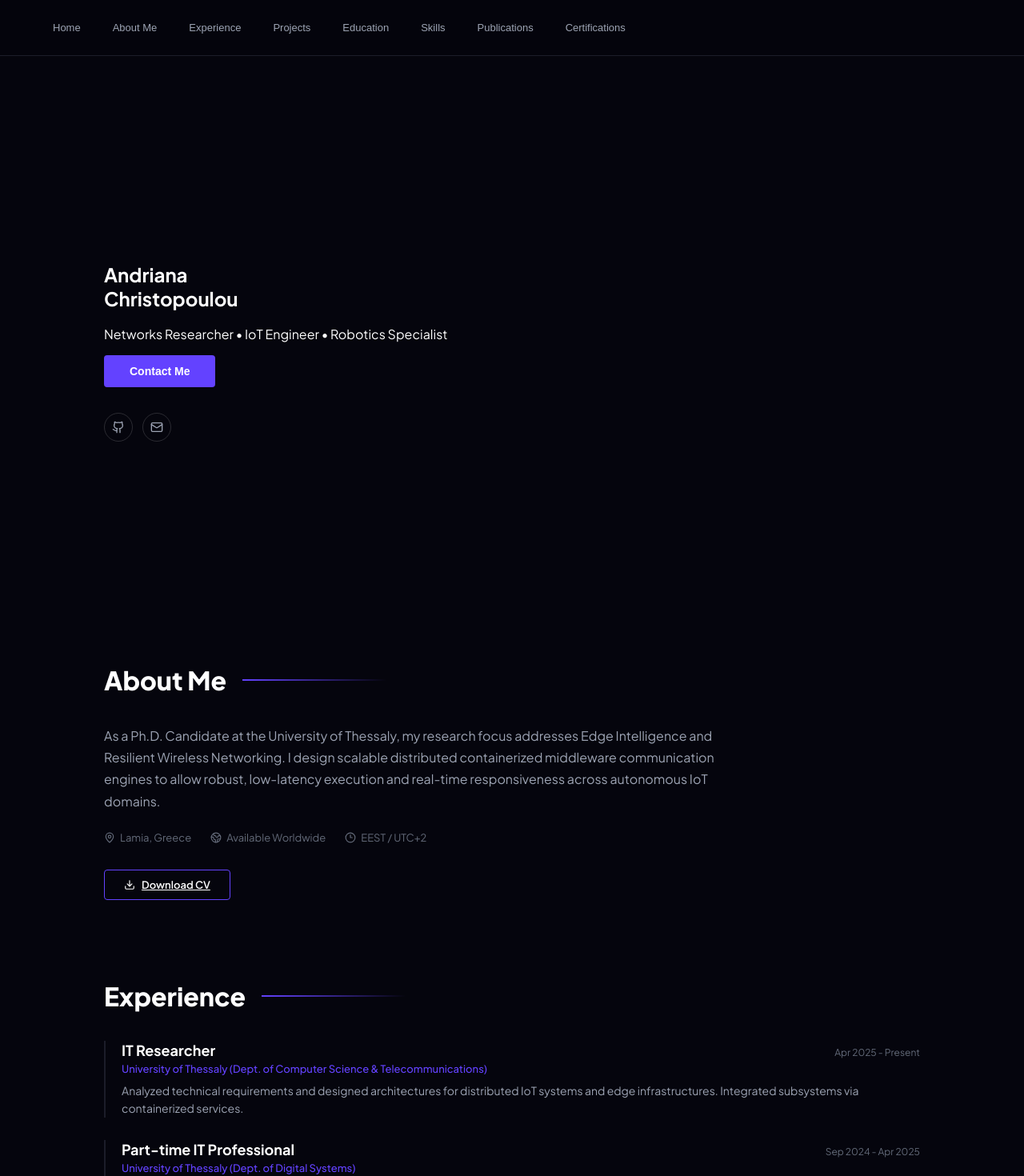
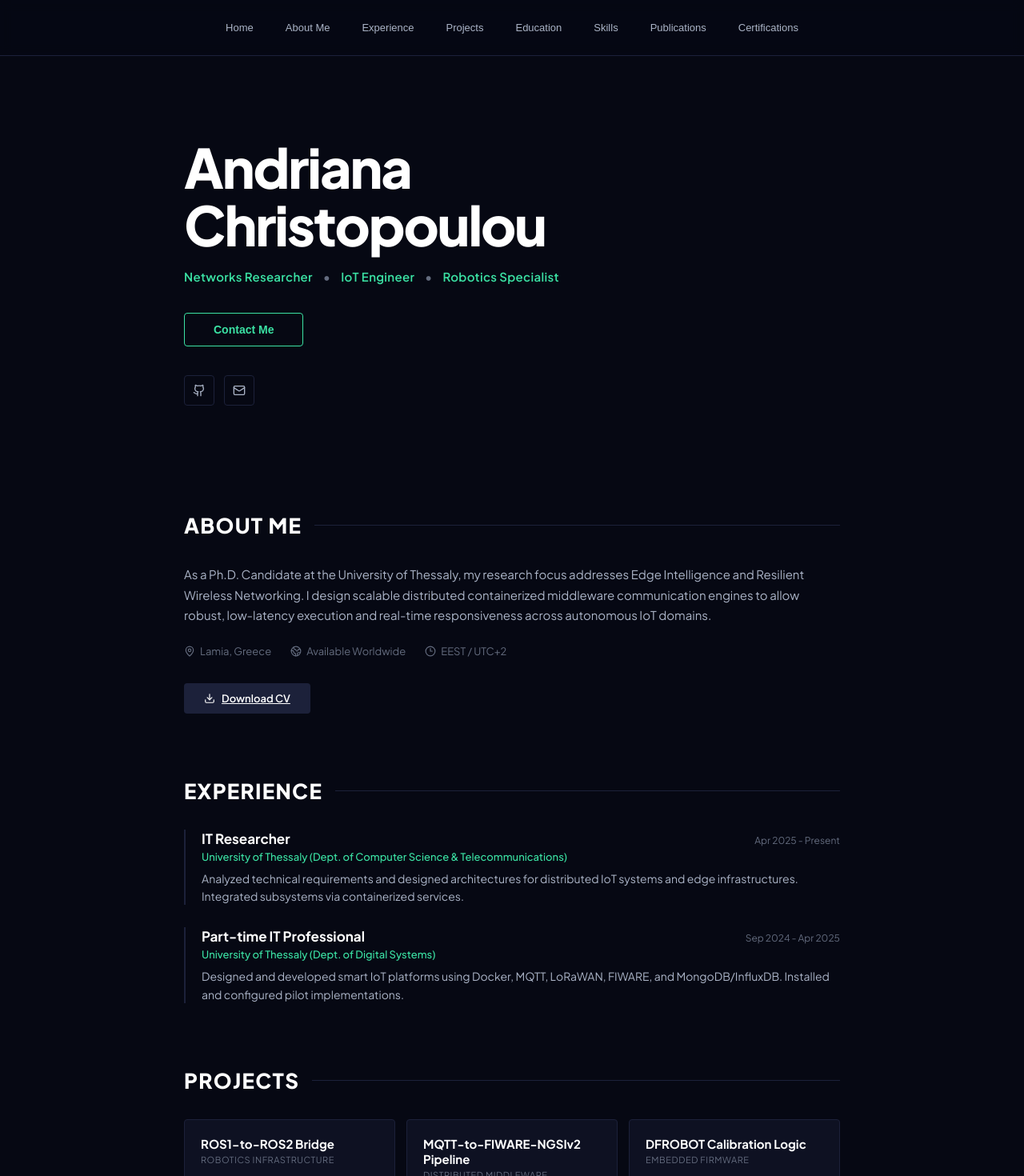
Before and after one commit to losandriana/bio, a React (Vite) app: page / in a window 1280 px wide. Shown: the top 1470 px of the page at 80% size. Built offline with nearby package versions, Linux system fonts and the light colour scheme.

Commit message:
Update styles.css

```diff
--- a/src/styles.css
+++ b/src/styles.css
@@ -1,14 +1,14 @@
 @import url("https://fonts.googleapis.com/css2?family=Plus+Jakarta+Sans:wght@400;500;600;700;800&display=swap");
 
 :root {
-  --bg-deep: #05050d;          /* Perfect, rich charcoal midnight background */
-  --bg-surface: #0e0e18;
+  --bg-deep: #060813;
+  --bg-surface: #0e1122;
   --text-primary: #ffffff;
-  --text-muted: #9da4b4;
-  --text-dim: #646b7a;
-  --brand-purple: #6342ff;     /* Vivid neon indigo tone matching the template image */
-  --brand-purple-hover: #5031df;
-  --border-line: #1c1d29;
+  --text-muted: #abb4c7;
+  --text-dim: #646c7f;
+  --brand-green: #3be2a4;
+  --brand-green-hover: #2ec58d;
+  --border-line: #1c213a;
   --font-stack: "Plus Jakarta Sans", sans-serif;
 }
 
@@ -26,35 +26,22 @@ html, body {
   -webkit-font-smoothing: antialiased;
 }
 
-/* Header Top Menu Navigation Bar */
+/* Header Navbar - Centered and Clean */
 .top-navbar {
   position: fixed;
   top: 0;
   left: 0;
   right: 0;
   height: 70px;
-  background-color: rgba(5, 5, 13, 0.9);
-  backdrop-filter: blur(12px);
-  -webkit-backdrop-filter: blur(12px);
+  background-color: rgba(6, 8, 19, 0.95);
+  backdrop-filter: blur(8px);
+  -webkit-backdrop-filter: blur(8px);
   display: flex;
   align-items: center;
-  justify-content: space-between;
+  justify-content: center; /* Centered navigation items */
   padding: 0 60px;
   border-bottom: 1px solid var(--border-line);
   z-index: 100;
-}
-
-.nav-brand {
-  background: transparent;
-  border: none;
-  font-size: 22px;
-  font-weight: 800;
-  color: var(--text-primary);
-  cursor: pointer;
-}
-
-.nav-brand span {
-  color: var(--brand-purple);
 }
 
 .header-nav-links {
@@ -78,87 +65,81 @@ html, body {
 
 /* Content Frame Area */
 .content-stream {
-  max-width: 1100px;
+  max-width: 900px;
   margin: 0 auto;
-  padding: 130px 40px 100px 40px;
+  padding: 120px 40px 100px 40px;
 }
 
-/* Layout section components */
-.hero-section {
-  display: grid;
-  grid-template-columns: 1.2fr 0.8fr;
-  gap: 40px;
-  align-items: center;
-  min-height: calc(100vh - 200px);
-  margin-bottom: 100px;
+/* Fixes for Fixed Menu Clip/Overlap Bug */
+.hero-section,
+.about-section,
+.generic-section {
+  scroll-margin-top: 100px; /* Safely offsets the fixed nav top bar */
 }
 
-.salutation {
-  margin: 0;
-  font-size: 28px;
-  font-weight: 700;
-  color: var(--text-primary);
+.hero-section {
+  display: flex;
+  align-items: center;
+  min-height: calc(70vh - 120px);
+  margin-bottom: 80px;
 }
 
-.typing-role {
-  margin: 8px 0 16px 0;
-  font-size: clamp(40px, 6vw, 64px);
-  font-weight: 800;
-  color: var(--brand-purple);
-  line-height: 1.1;
-  min-height: 70px;
+.hero-text-content {
+  width: 100%;
 }
 
-.cursor {
-  display: inline-block;
-  margin-left: 4px;
-  animation: flash 0.8s infinite;
+.static-name-heading {
+  margin: 0 0 20px 0;
+  font-size: clamp(42px, 7vw, 68px);
+  font-weight: 800;
   color: var(--text-primary);
+  line-height: 1.05;
+  letter-spacing: -0.03em;
 }
 
-@keyframes flash {
-  50% { opacity: 0; }
+.static-role-subline {
+  margin: 0 0 36px 0;
+  font-size: 15px;
+  font-weight: 600;
+  color: var(--brand-green);
+  letter-spacing: 0.02em;
 }
 
-.hero-bio-snippet {
-  font-size: 15px;
-  line-height: 1.6;
-  color: var(--text-muted);
-  max-width: 520px;
-  margin: 0 0 32px 0;
+.static-role-subline span {
+  color: var(--text-dim);
+  margin: 0 10px;
 }
 
 .hero-cta-row {
-  margin-bottom: 32px;
+  margin-bottom: 36px;
 }
 
 .cta-primary-btn {
-  background-color: var(--brand-purple);
-  border: none;
-  color: white;
-  padding: 12px 32px;
+  background-color: transparent;
+  border: 1px solid var(--brand-green);
+  color: var(--brand-green);
+  padding: 12px 36px;
   font-size: 14px;
   font-weight: 600;
   border-radius: 4px;
   cursor: pointer;
-  transition: background-color 0.15s ease;
+  transition: all 0.15s ease;
 }
 
 .cta-primary-btn:hover {
-  background-color: var(--brand-purple-hover);
+  background-color: rgba(59, 226, 164, 0.08);
 }
 
-/* Circular Styled Icons Block */
 .social-icon-circles {
   display: flex;
   gap: 12px;
 }
 
 .social-icon-circles a {
-  width: 36px;
-  height: 36px;
-  border-radius: 50%;
-  border: 1px solid rgba(255, 255, 255, 0.15);
+  width: 38px;
+  height: 38px;
+  border-radius: 4px;
+  border: 1px solid var(--border-line);
   display: grid;
   place-items: center;
   color: var(--text-muted);
@@ -167,60 +148,37 @@ html, body {
 
 .social-icon-circles a:hover {
   color: var(--text-primary);
-  border-color: var(--brand-purple);
-  background-color: rgba(99, 66, 255, 0.1);
+  border-color: var(--brand-green);
+  background-color: rgba(59, 226, 164, 0.04);
 }
 
-/* Profile Picture Layout area */
-.hero-avatar-area {
-  display: flex;
-  justify-content: center;
-}
-
-.avatar-frame {
-  width: min(340px, 100%);
-  aspect-ratio: 1;
-  border-radius: 50%;
-  background: linear-gradient(135deg, var(--brand-purple), var(--bg-surface));
-  overflow: hidden;
-  box-shadow: 0 20px 40px rgba(0,0,0,0.4);
-}
-
-.avatar-frame img {
-  width: 100%;
-  height: 100%;
-  object-fit: cover;
-}
-
-/* Generic Headers with horizontal lines matching image example */
 .section-title-line {
-  font-size: 32px;
+  font-size: 26px;
   font-weight: 800;
-  margin: 0 0 36px 0;
+  margin: 0 0 32px 0;
   display: flex;
   align-items: center;
-  gap: 20px;
+  gap: 16px;
   color: var(--text-primary);
+  text-transform: uppercase;
+  letter-spacing: 0.05em;
 }
 
 .section-title-line::after {
   content: "";
-  height: 2px;
-  background: linear-gradient(90deg, var(--brand-purple), transparent);
+  height: 1px;
+  background: var(--border-line);
   flex: 1;
-  max-width: 180px;
 }
 
-/* About Section Specific Layout */
 .about-section {
   margin-bottom: 80px;
 }
 
 .detailed-narrative {
-  font-size: 16px;
+  font-size: 15px;
   line-height: 1.7;
   color: var(--text-muted);
-  max-width: 800px;
 }
 
 .quick-specs-grid {
@@ -237,13 +195,12 @@ html, body {
   gap: 6px;
 }
 
-/* Download CV interactive link block */
 .download-cv-btn {
   display: inline-flex;
   align-items: center;
   gap: 8px;
-  background-color: transparent;
-  border: 1px solid var(--brand-purple);
+  background-color: var(--border-line);
+  border: 1px solid transparent;
   color: var(--text-primary);
   padding: 10px 24px;
   font-size: 13px;
@@ -253,14 +210,12 @@ html, body {
 }
 
 .download-cv-btn:hover {
-  background-color: var(--brand-purple);
-  box-shadow: 0 0 15px rgba(99, 66, 255, 0.4);
+  background-color: rgba(28, 33, 58, 0.6);
+  border-color: var(--text-dim);
 }
 
-/* General Layout sections stack */
 .generic-section {
   margin-bottom: 80px;
-  padding-top: 20px;
 }
 
 .editorial-stack {
@@ -282,7 +237,7 @@ html, body {
 
 .editorial-tile h3 {
   margin: 0;
-  font-size: 18px;
+  font-size: 17px;
   font-weight: 700;
 }
 
@@ -294,7 +249,7 @@ html, body {
 .tile-institution-sub {
   margin: 4px 0 8px 0;
   font-size: 13px;
-  color: var(--brand-purple);
+  color: var(--brand-green);
   font-weight: 500;
 }
 
@@ -313,23 +268,22 @@ html, body {
   margin-top: 6px;
 }
 
-/* Grid Cards elements block */
 .cards-structural-grid {
   display: grid;
   grid-template-columns: repeat(3, 1fr);
-  gap: 16px;
+  gap: 14px;
 }
 
 .info-display-card {
   background-color: var(--bg-surface);
   border: 1px solid var(--border-line);
-  padding: 24px;
-  border-radius: 6px;
+  padding: 20px;
+  border-radius: 4px;
 }
 
 .info-display-card h3 {
-  margin: 0 0 6px 0;
-  font-size: 16px;
+  margin: 0 0 4px 0;
+  font-size: 15px;
   font-weight: 700;
 }
 
@@ -349,16 +303,15 @@ html, body {
   color: var(--text-muted);
 }
 
-/* Categories Flat Cloud Blocks */
 .skills-split-layout {
   display: grid;
   grid-template-columns: repeat(2, 1fr);
-  gap: 32px;
+  gap: 28px;
 }
 
 .skills-bucket-block h4 {
-  margin: 0 0 16px 0;
-  font-size: 14px;
+  margin: 0 0 12px 0;
+  font-size: 13px;
   text-transform: uppercase;
   color: var(--text-dim);
   letter-spacing: 0.05em;
@@ -373,13 +326,12 @@ html, body {
 .flat-pill-cloud span {
   background-color: var(--bg-surface);
   border: 1px solid var(--border-line);
-  padding: 6px 14px;
+  padding: 5px 12px;
   font-size: 12px;
   color: var(--text-muted);
   border-radius: 4px;
 }
 
-/* Linear Lists setup */
 .flat-rows-list {
   display: flex;
   flex-direction: column;
@@ -389,7 +341,7 @@ html, body {
   display: flex;
   justify-content: space-between;
   align-items: center;
-  padding: 14px 0;
+  padding: 12px 0;
   border-bottom: 1px solid var(--border-line);
 }
 
@@ -403,31 +355,26 @@ html, body {
   color: var(--text-dim);
 }
 
-/* Footer Section styling details */
 .contact-footer-block p {
   color: var(--text-muted);
   font-size: 14px;
 }
 
 .footer-email-link {
-  font-size: 20px;
+  font-size: 18px;
   font-weight: 700;
-  color: var(--brand-purple);
+  color: var(--brand-green);
   text-decoration: none;
 }
 
-/* Media Breakpoints layout configurations */
 @media (max-width: 960px) {
   .top-navbar { padding: 0 24px; }
-  .hero-section { grid-template-columns: 1fr; gap: 48px; text-align: center; }
-  .hero-bio-snippet { margin-left: auto; margin-right: auto; }
-  .social-icon-circles { justify-content: center; }
+  .content-stream { padding: 120px 24px 60px 24px; }
   .cards-structural-grid { grid-template-columns: 1fr; }
   .skills-split-layout { grid-template-columns: 1fr; }
 }
 
 @media (max-width: 640px) {
-  .header-nav-links { display: none; } /* Kept clean for simple scaling */
-  .content-stream { padding: 100px 20px 60px 20px; }
+  .header-nav-links { display: none; }
   .tile-header-row { flex-direction: column; gap: 4px; }
 }
```
